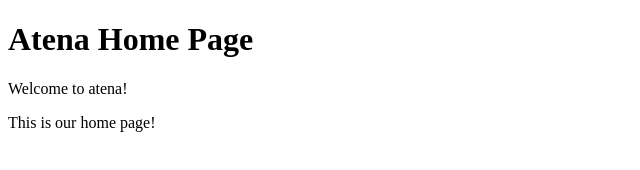
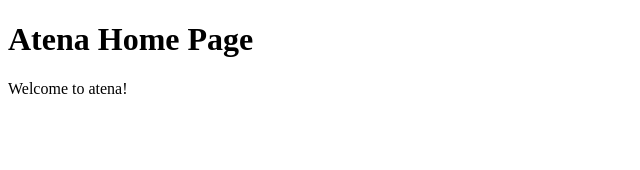
Before and after one commit to MatthewNicastro/CapstoneProject, a plain HTML site: page app/html/index.html in a window 1280 px wide. Shown: the whole page, without its empty margins (0-640 px from the left). Drawn offline with Linux system fonts and the light colour scheme.

Commit message:
Revert tst

```diff
--- a/app/html/index.html
+++ b/app/html/index.html
@@ -6,6 +6,5 @@
     <body>
         <h1><b>Atena Home Page</b></h1>
         <p>Welcome to atena!</p>
-        <p>This is our home page!</p>
     </body>
 </html>
```
